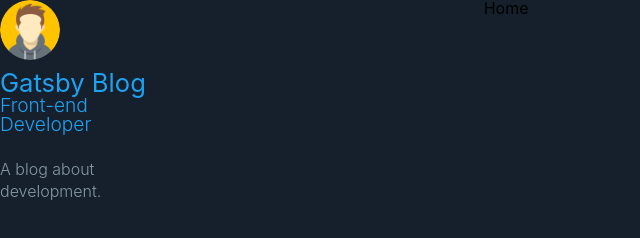
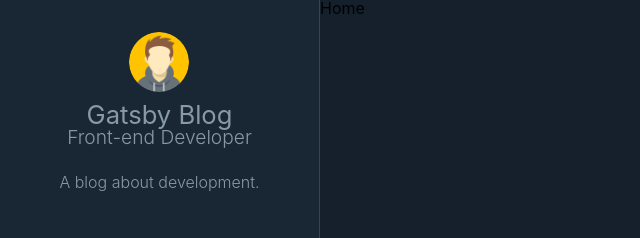
Before and after one commit to joseeduardotomazeli/gatsby-blog, a Gatsby site: page / in a window 1280 px wide. Shown: the top 238 px of the page, without its empty margins (0-640 px from the left). Built offline with nearby package versions, Linux system fonts and the light colour scheme; Gatsby itself is replaced by a stand-in of ours.

Commit message:
feat: add sidebar component

```diff
--- a/src/components/Layout/index.js
+++ b/src/components/Layout/index.js
@@ -3,17 +3,14 @@
 
 import * as S from "./styled"
 
-import Profile from "../Profile"
+import Sidebar from "../Sidebar"
 import GlobalStyles from "../../styles/global"
 
 const Layout = ({ children }) => {
   return (
     <S.LayoutWrapper>
-      <aside>
-        <Profile />
-      </aside>
+      <Sidebar />
       <S.LayoutMain>{children}</S.LayoutMain>
-
       <GlobalStyles />
     </S.LayoutWrapper>
   )
--- /dev/null
+++ b/src/components/Sidebar/index.js
@@ -0,0 +1,13 @@
+import React from "react"
+
+import * as S from "./styled"
+
+import Profile from "../Profile"
+
+const Sidebar = () => (
+  <S.SidebarWrapper>
+    <Profile />
+  </S.SidebarWrapper>
+)
+
+export default Sidebar
--- /dev/null
+++ b/src/components/Sidebar/styled.js
@@ -0,0 +1,17 @@
+import styled from "styled-components"
+
+export const SidebarWrapper = styled.aside`
+  position: fixed;
+  display: flex;
+  flex-direction: column;
+  align-items: center;
+
+  width: 20rem;
+  height: 100vh;
+
+  padding: 2rem;
+
+  border-right: 1px solid #38444d;
+  background-color: #192734;
+  text-align: center;
+`
```
